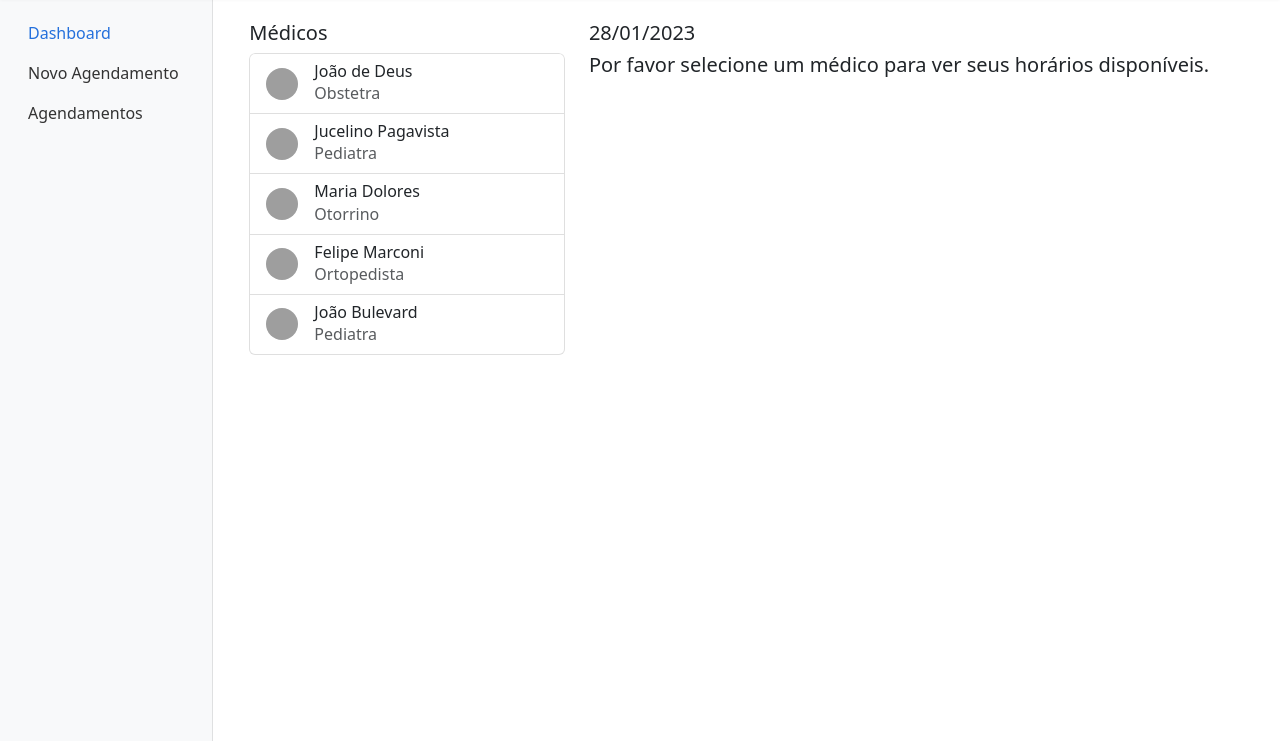
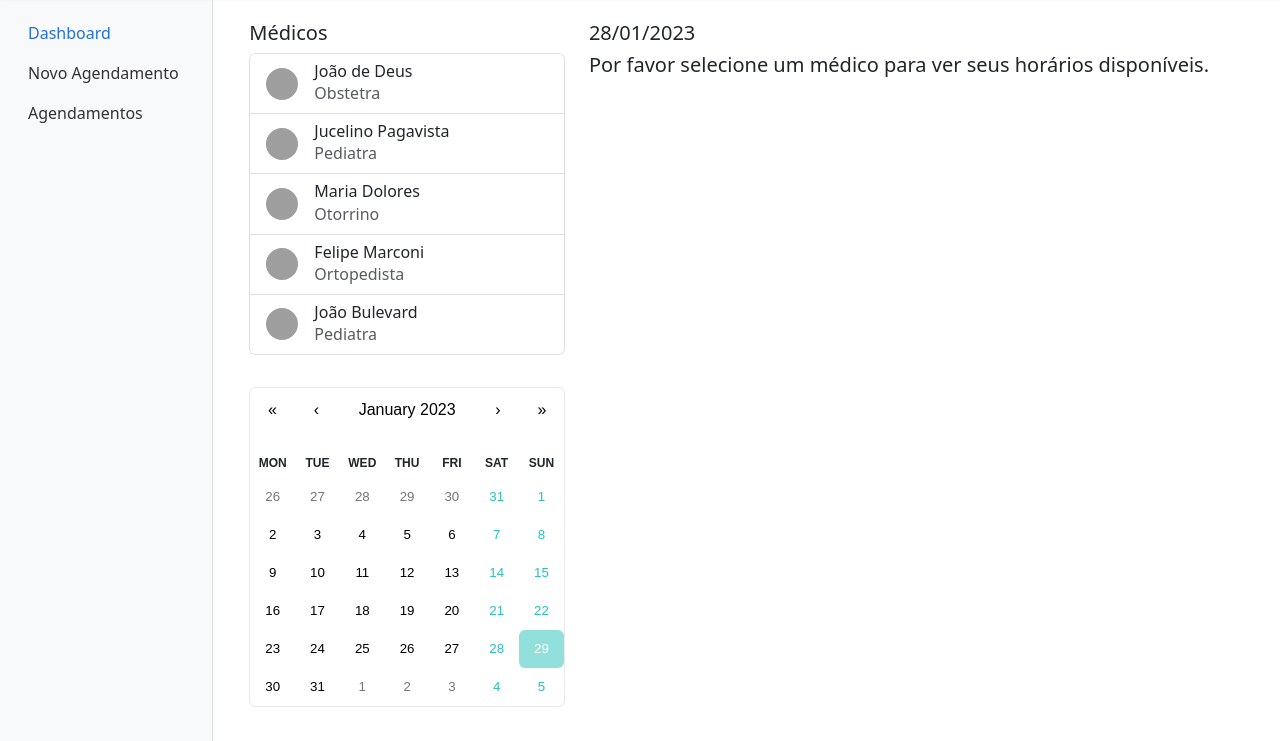
Before and after one commit to VinnyReis/medical-clinic-app, a React app: page /novo_agendamento in a window 1280 px wide. Shown: the part 51-792 px from the top of the page. Built offline with nearby package versions, Linux system fonts and the light colour scheme; grey boxes are pictures that could not be loaded.

Commit message:
Added callendar

```diff
--- a/package.json
+++ b/package.json
@@ -5,6 +5,7 @@
   "dependencies": {
     "bootstrap": "^5.2.3",
     "react": "^18.2.0",
+    "react-calendar": "^4.0.0",
     "react-dom": "^18.2.0",
     "react-router-dom": "^6.8.0",
     "react-scripts": "5.0.1",
--- a/src/components/ListaHorarios.js
+++ b/src/components/ListaHorarios.js
@@ -21,7 +21,7 @@ function ListaHorarios(props){
   fimExpediente = twentyFourHourToMinutes(fimExpediente);
 
   return(
-    <Lista style={{height: '80vh', overflowY: 'scroll', overflowY: 'overlay'}}>
+    <Lista>
       {[...Array(1440 / duracaoConsulta)].map((_,i) => {
         const horario = i * duracaoConsulta;
         const disponivel = val => isDateAvailable(horario, val.horario.inicio, val.horario.fim);
--- a/src/components/ListaMedicos.js
+++ b/src/components/ListaMedicos.js
@@ -12,7 +12,7 @@ function ListaMedicos({medicos, onChange}){
   },[selectedMedic, onChange]);
 
   return(
-    <Lista style={{height: '40vh', overflowY: 'scroll', overflowY: 'overlay'}}>
+    <Lista style={{maxHeight: '40vh', overflowY: 'scroll', overflowY: 'overlay'}}>
       {medicos.map((medico, i) =>
         <ItemLista onClick={() => selectMedic(medico)} selected={medico.id === selectedMedic?.id} key={i}>
           <PerfilUsuario nome={medico.nome} descricao={medico.especialidade}/>
--- a/src/index.scss
+++ b/src/index.scss
@@ -1,3 +1,5 @@
+@import '../node_modules/react-calendar/dist/Calendar.css';
+
 $primary: #28c2ba;
 $min-contrast-ratio: 2;
 
@@ -164,4 +166,32 @@ body {
   -webkit-overflow-scrolling: touch;
 }
 
+.react-calendar{
+  width: 100%;
+  border: 1px solid #e9e9e9;
+  border-radius: .375rem;
+  margin: 2rem 0;
+}
+.react-calendar__tile{
+  border-radius: .375rem;
+}
+.react-calendar__tile--active,
+.react-calendar__tile--hasActive{
+  background-color: $primary!important;
+}
+.react-calendar__month-view__days__day--weekend{
+  color: $primary;
+}
+.react-calendar__month-view__days__day--weekend.react-calendar__tile--active{
+  color: #fff;
+}
+.react-calendar__tile--now{
+  background-color: $primary !important;
+  color: #fff;
+  opacity: 50%;
+}
+abbr[title]{
+  text-decoration: none!important;
+}
+
 @import '../node_modules/bootstrap/scss/bootstrap';
--- a/src/pages/NovoAgendamento.js
+++ b/src/pages/NovoAgendamento.js
@@ -5,6 +5,7 @@ import ListaHorarios from '../components/ListaHorarios';
 import ModalAgendamento from '../components/ModalAgendamento';
 import medicos from '../mock/medicos.json';
 import agendamentosMock from '../mock/agendamentos.json';
+import { Calendar } from 'react-calendar';
 
 export const AgendamentoContext = createContext(null);
 
@@ -31,12 +32,13 @@ function NovoAgendamento(){
     <AgendamentoContext.Provider value={{ dispatchAgendamentos }}>
       <div className='container'>
         <div className='row'>
-          <div className='col-4'>
+          <div className='col-4 gap-4'>
             <h5>Médicos</h5>
             <ListaMedicos
               medicos={medicos}
               onChange={(value) => setSelectedMedic(value)}
             />
+            <Calendar onChange={(values) => console.log(values)} defaultValue={new Date}/>
           </div>
           <div className='col-8'>
             <h5>{selectedDate}</h5>
```
Also changed, not shown: 1 other file.
